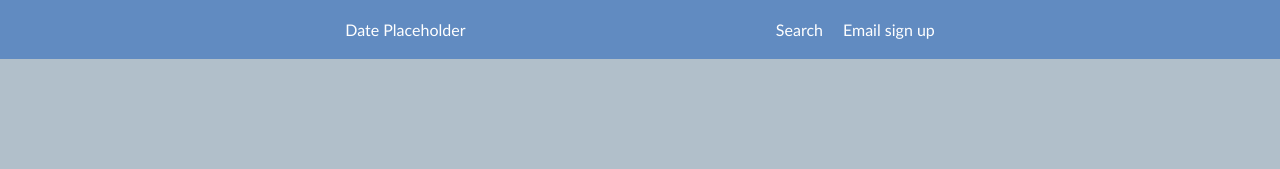
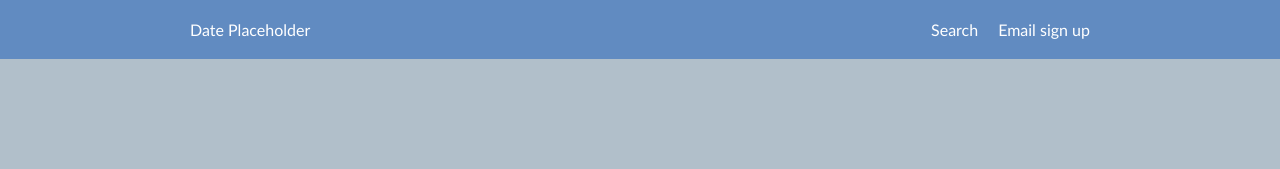
Before and after one commit to CatMomGoMeow/odin-recipes, a plain HTML site: page index.html in a window 1280 px wide. Shown: the top 169 px of the page. Drawn offline with Linux system fonts and the light colour scheme.

Commit message:
Add auto-margin to top menu
to remove extra div in the html and better flexing when screen size changes

```diff
--- a/index.html
+++ b/index.html
@@ -12,10 +12,10 @@
     <div class="menu-bar">
         <div class="menu-text">
             <div class="date">Date Placeholder <!-- needs code to pull in date automatically --> </div>
-                <div class="web-links">
-                    <div class="search">Search</div>
-                    <div class="sign-up">Email sign up</div>
-                </div>
+                <!-- <div class="web-links"> -->
+            <div class="search">Search</div>
+            <div class="sign-up">Email sign up</div>
+                <!-- </div> -->
         </div>
     </div>
 
--- a/recipe-files/style.css
+++ b/recipe-files/style.css
@@ -23,13 +23,16 @@ body {
     width: 900px;
 }
 
-.web-links {
+/*.web-links {
     display: flex;
     justify-content: flex-end;
-}
 
-.sign-up {
-    margin-left: 20px;
+    tutorial removed this extra box to use automargins instead
+}*/
+
+.search {
+    margin-left: auto;
+    margin-right: 20px;
 }
 
 #homepage { /* outer box */
@@ -49,6 +52,7 @@ body {
 .links-container {
     display: flex;
     justify-content: center;
+    /* CHANGE needs to adjust height to take up most of page auto */
 }
 
 .links {
```
